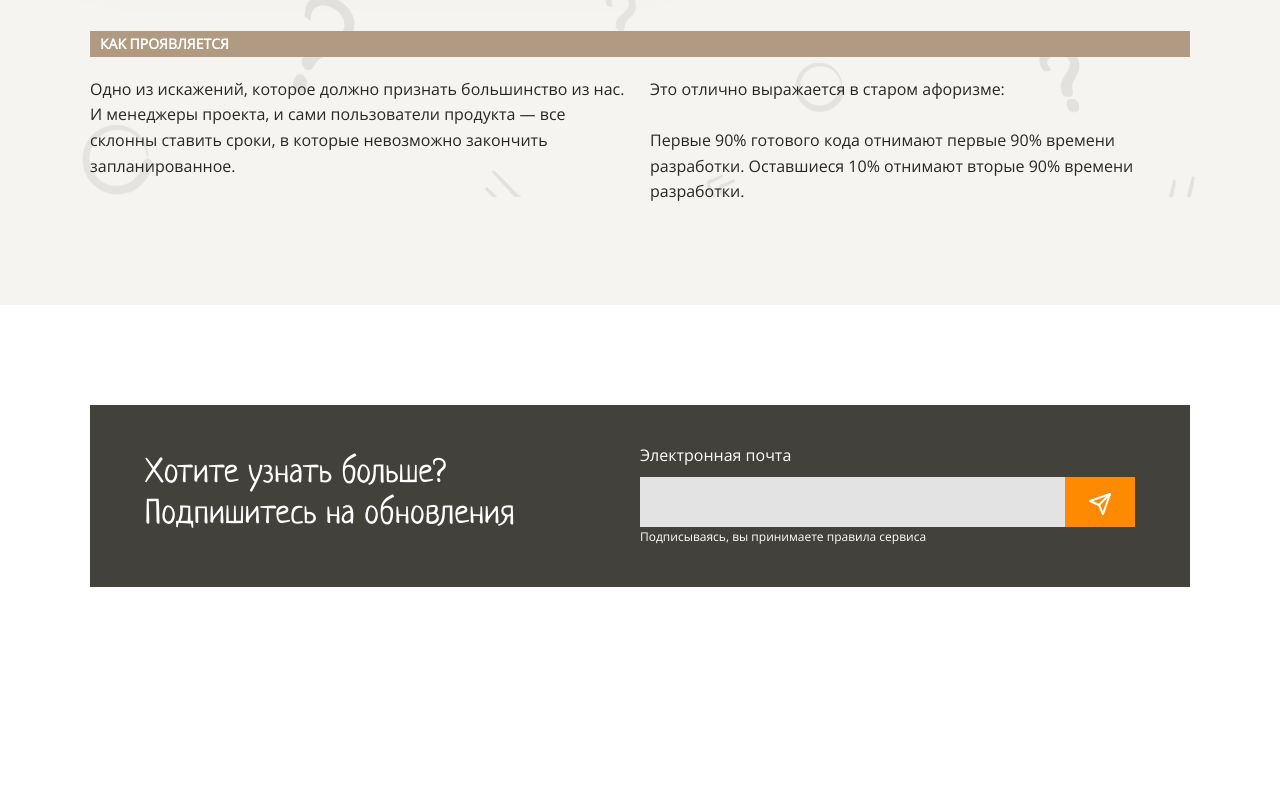
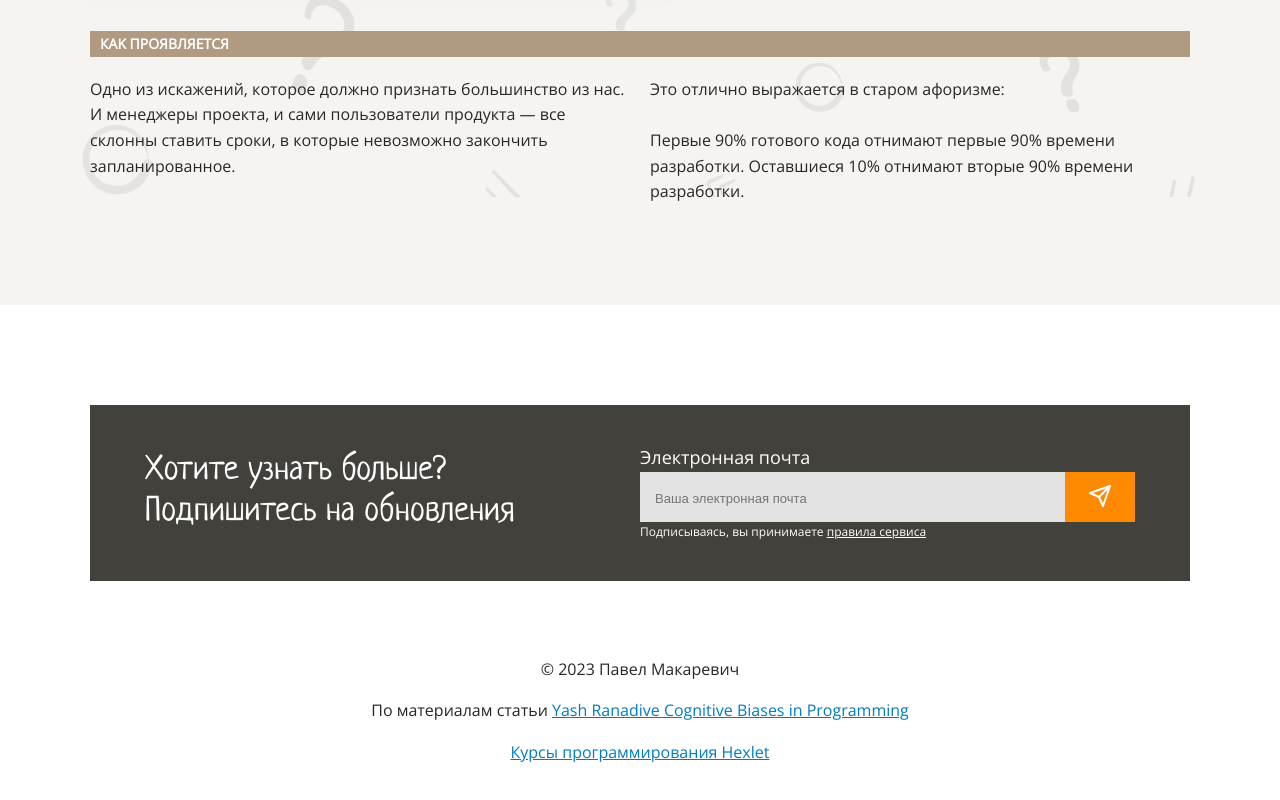
Before and after one commit to pawelmakarewicz/layout-designer-project-58, a website: page src/index.html in a window 1280 px wide. Shown: the part 6946-7746 px from the top of the page. Before the commit the page ends 7633 px from the top, so only its background shows below. Drawn offline with Linux system fonts and the light colour scheme.

Commit message:
add footer

```diff
--- a/src/index.html
+++ b/src/index.html
@@ -210,18 +210,24 @@
                        </h3>
                     </div>
                     <div class="flex-item">
-                        <div class="bacground-color-white margin-zero">Электронная почта</div>
-                        <div class="footer-send-form background-color-white position-relative">
-                            <form action="send">
-                            </form>
-                            <div class="footer-button button-color-orange ">
+                        <div class="bacground-color-white margin-zero email-text">Электронная почта</div>
+                        <div class="flex-container-send-form  send-form-position">
+                            <div class="background-color-white send-form  flex-grow-1  ">
+                                <form class="form-box form-box-position">
+                                    <input class="text-area bacground-color-white" type="text" name="email" placeholder="Ваша электронная почта">
+
+                                </form>
                             </div>
+                            <div class="footer-button button-color-orange flex-grow-0"></div>
                         </div>
-                        <div class="terms-service-text">
-                            Подписываясь, вы принимаете правила сервиса
-                        </div>
+                            <div class="terms-service-text">
+                                Подписываясь, вы принимаете <a  class="underline">правила сервиса</a>
+                            </div>
                     </div>
                 </div>
+                <p class="text-center position-of-links">© 2023 Павел Макаревич</p>
+                <p class="text-center">По материалам статьи <a href="https://medium.com/hackernoon/cognitive-biases-in-programming-5e937707c27b" class="footer-link-text-color underline">Yash Ranadive Cognitive Biases in Programming</a></p>
+                <p class="text-center"> <a href="https://hexlet.io" class="footer-link-text-color underline">Курсы программирования Hexlet</a></p>
             </div>
         </footer>
     </div>
--- a/src/styles/style.css
+++ b/src/styles/style.css
@@ -114,6 +114,10 @@ h4 {
 
 .detailed-description-position {
   margin-top: 20px;
+}
+
+.position-of-links {
+  margin-top: 76px;
 }
 
 /** POSITIONING   END **/
@@ -250,6 +254,20 @@ li {
   height: 100%;
 }
 
+.flex-grow-0 {
+  flex-grow: 0;
+}
+
+.flex-grow-1 {
+  flex-grow: 1;
+}
+
+.form-box-position {
+  padding: 17px 0;
+
+  line-height: 1;
+}
+
 /** BOX-MODEL   END **/
 
 /** FONT   START **/
@@ -305,17 +323,26 @@ h3 {
   font-size: 18px;
 }
 
-.footer-send-form {
-  height: 50px;
-  margin-top: 9px;
-}
-
 .background-color-white {
   background-color: #e3e3e3;
 }
 
+.email-text {
+  font-size: 18px;
+}
+
 .terms-service-text {
   font-size: 12px;
+}
+
+.flex-container-send-form {
+  display: flex;
+  justify-content: space-between;
+  height: 50px;
+}
+
+.send-form {
+  padding: 0 15px;
 }
 
 /** FONT   END **/
@@ -373,6 +400,14 @@ h3 {
 
 .text-color-light-white {
   color: #d7ccc0;
+}
+
+.underline {
+  text-decoration: underline;
+}
+
+.footer-link-text-color {
+  color: #007dc1;
 }
 
 /** VIEW  END **/
@@ -462,7 +497,34 @@ h3 {
 
 .footer-button::before {
   display: block;
-  margin: 15px 22.5px;
+  margin: 12.5px 22.5px;
 
   content: url("../images/send.svg");
 }
+
+.text-area {
+  padding: 0;
+  overflow: hidden;
+
+  font-size: 13.1px;
+
+  border: none;
+
+  resize: none;
+}
+
+::placeholder {
+  margin: 0;
+  padding: 0;
+
+  background-color: #e3e3e3;
+  border: none;
+}
+
+input:focus::placeholder {
+  margin: 0;
+  padding: 0;
+
+  background-color: #e3e3e3;
+  border: none;
+}
```
